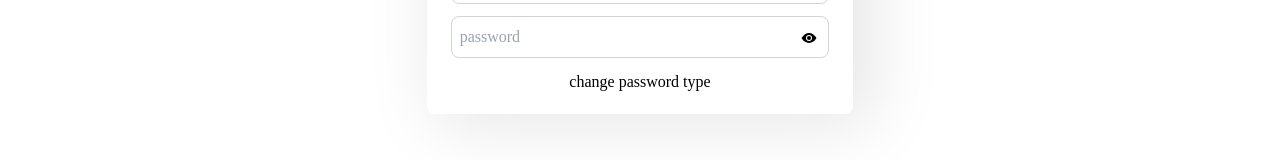
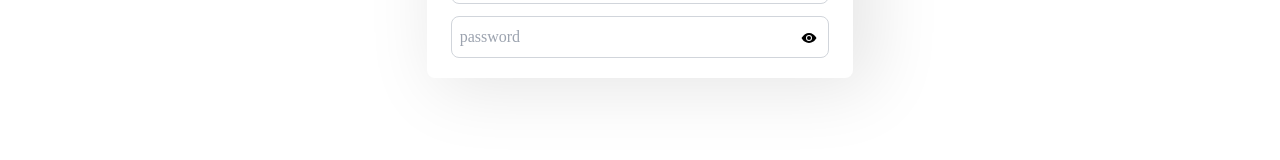
Before and after one commit to gitusernoob/FrisoneDanieleVerifica, a React (Create React App) app: page / in a window 1280 px wide. Shown: the part 202-362 px from the top of the page. Built offline with nearby package versions, Linux system fonts and the light colour scheme.

Commit message:
delete button

```diff
--- a/src/App.jsx
+++ b/src/App.jsx
@@ -70,7 +70,6 @@ function App() {
               {passwordInputType === "text" ? <HidePassword /> : <ShowPassword />}
             </span>
           </div>
-          <button onClick={changePasswordInputType}>change password type</button>
         </div>
       </div>
     </>
```
